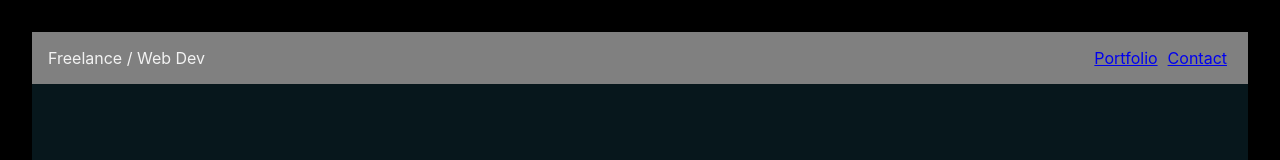
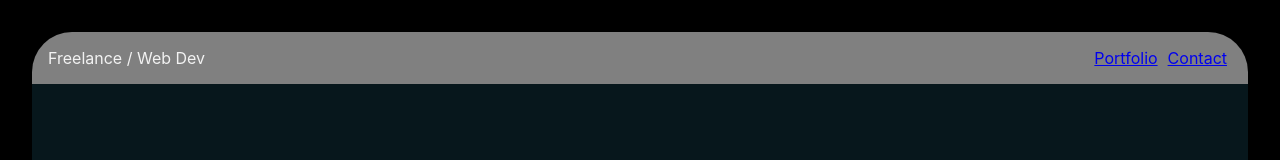
Before and after one commit to venoblin/freelance-webdev, a React (Create React App) app: page / in a window 1280 px wide. Shown: the top 160 px of the page. Built offline with nearby package versions, Linux system fonts and the light colour scheme.

Commit message:
modified styles

```diff
--- a/src/styles/App.scss
+++ b/src/styles/App.scss
@@ -3,5 +3,4 @@
 .app {
   position: relative;
   padding: 2rem;
-
 }
--- a/src/styles/NavBar.css
+++ b/src/styles/NavBar.css
@@ -7,6 +7,7 @@
   justify-content: space-between;
   width: 100%;
   padding: 1rem;
+  border-radius: 2.5rem 2.5rem 0 0;
 }
 .main-nav .links {
   display: flex;
--- a/src/styles/NavBar.scss
+++ b/src/styles/NavBar.scss
@@ -7,6 +7,7 @@
   justify-content: space-between;
   width: 100%;
   padding: 1rem;
+  border-radius: 2.5rem 2.5rem 0 0;
 
   .links {
     display: flex;
```
Also changed, not shown: 1 other file (tests, documents, lock files or other folders).
